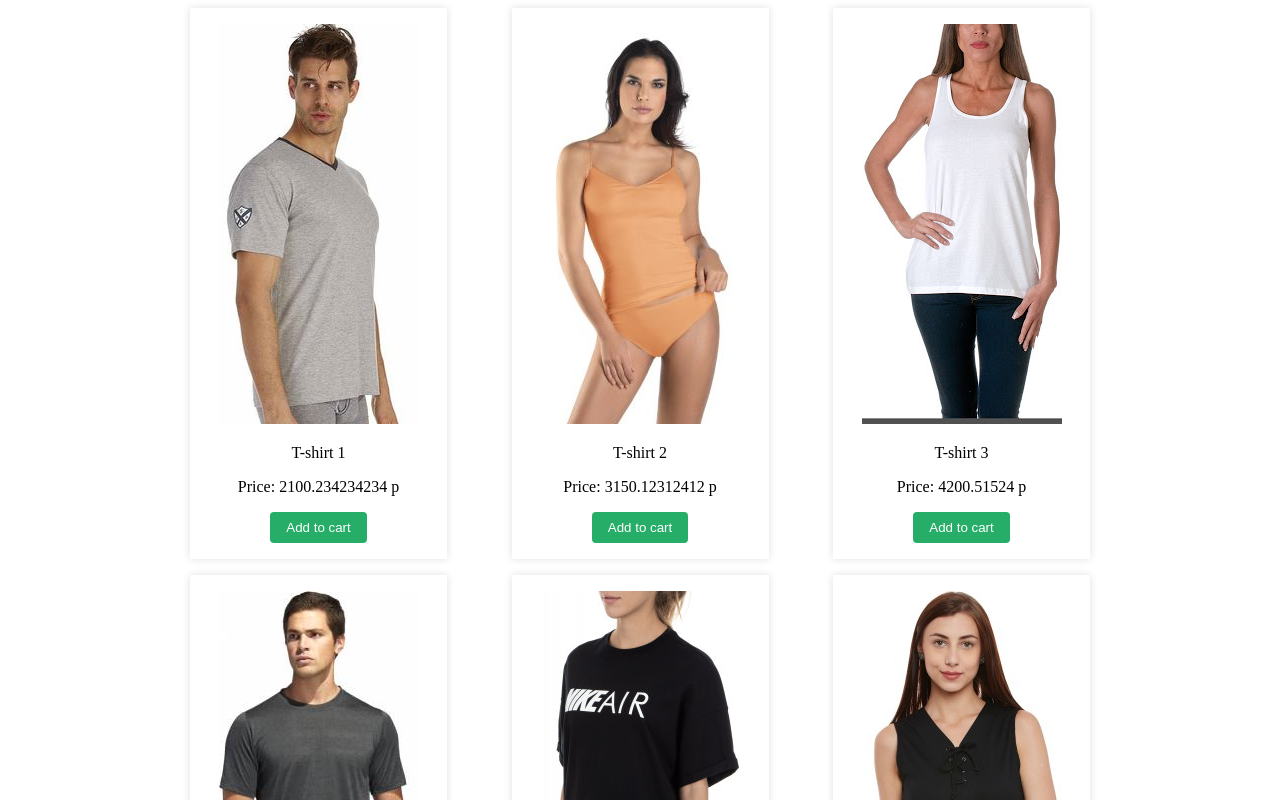
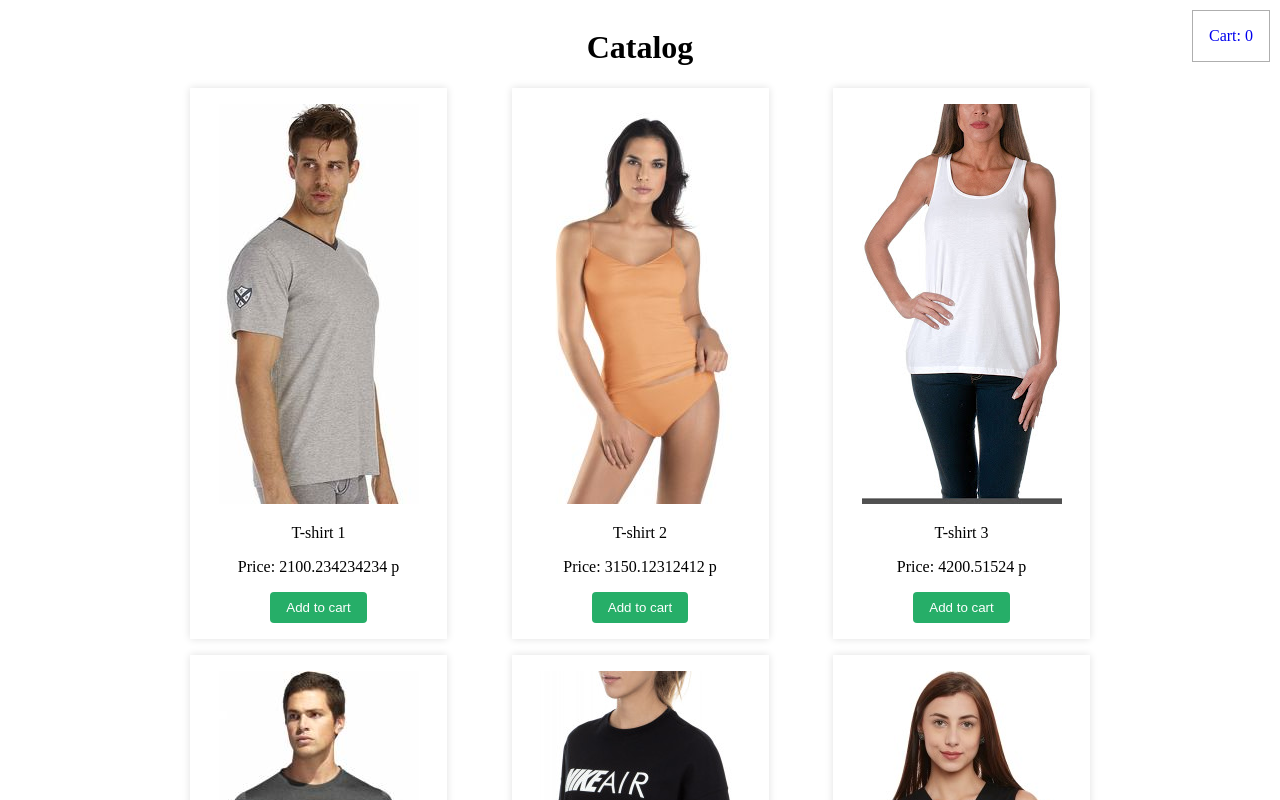
Before and after one commit to Pavel-Vinogradov/online_shop, a Vue app: page / in a window 1280 px wide. Shown: the top 800 px of the page. Built offline with nearby package versions, Linux system fonts and the light colour scheme; data requests are answered from the project's data file.

Commit message:
add router

```diff
--- a/src/assets/style/style.scss
+++ b/src/assets/style/style.scss
@@ -10,6 +10,7 @@ $radius: 4px;
   max-width: 900px;
   margin: 0 auto;
   flex-direction: column;
+  text-align: center;
 }
 
 .btn {
@@ -48,7 +49,7 @@ $radius: 4px;
 
   &__link_to_cart {
     position: fixed;
-    top: 80px;
+    top: 10px;
     right: 10px;
     padding: $padding*2;
     border: solid 1px #aeaeae;
--- a/src/components/v-cart.vue
+++ b/src/components/v-cart.vue
@@ -1,6 +1,11 @@
 <template>
 
   <div class="v-cart">
+    <router-link :to="{name:'catalog'}">
+      <div class="v-catalog__link_to_cart">Back to catalog</div>
+    </router-link>
+    <H1>Cart</H1>
+    <p v-if="!cart_data.length">There are no products in cart</p>
     <v-cart-item
         v-for="(item,index) in cart_data"
         @delFromCart="delFromCart(index)"
--- a/src/components/v-catalog.vue
+++ b/src/components/v-catalog.vue
@@ -1,4 +1,10 @@
 <template>
+  <div class="v-catalog">
+ <router-link :to="{name:'cart' ,params:{cart_data:getCart}}">
+   <div class="v-catalog__link_to_cart">Cart: {{ getCart.length }}</div>
+ </router-link>
+
+    <h1>Catalog</h1>
     <div class="v-catalog__list">
       <v-catalog-item
           @addToCart="addToCart"
@@ -6,6 +12,8 @@
           v-bind:key="item.article"
           v-bind:item="item"/>
     </div>
+  </div>
+
 </template>
 
 <script>
@@ -21,11 +29,13 @@ export default {
     getProducts() {
       return this.$store.state.products
     },
-
+    getCart() {
+      return this.$store.getters.CART
+    },
   },
   methods: {
     addToCart(data) {
-       this.$store.commit('setCart',data)
+      this.$store.commit('setCart', data)
 
     }
   },
--- a/src/components/v-main-wrap.vue
+++ b/src/components/v-main-wrap.vue
@@ -1,19 +1,16 @@
 <template>
   <div class="v-main-wrap">
+    <keep-alive>
+      <router-view/>
+    </keep-alive>
 
-    <v-catalog/>
-    <v-cart v-if="this.$store.getters.CART.length"
-            v-bind:cart_data="getItemCart"/>
   </div>
 </template>
 
 <script>
-import VCatalog from "@/components/v-catalog";
-import VCart from "@/components/v-cart";
 
 export default {
   name: "v-main-wrap",
-  components: {VCart, VCatalog},
   methods: {},
   computed: {
     getItemCart() {
--- a/src/main.js
+++ b/src/main.js
@@ -1,12 +1,14 @@
 import Vue from 'vue'
 import App from './App.vue'
 import store from './store/index'
+import router from './router/router'
 import "./assets/style/style.scss"
 
 Vue.config.productionTip = false
 
 new Vue({
     render: h => h(App),
-    store
+    store,
+    router,
 
 }).$mount('#app')
--- /dev/null
+++ b/src/router/router.js
@@ -0,0 +1,25 @@
+import Vue from 'vue'
+import VueRouter from 'vue-router'
+import vCatalog from '../components/v-catalog'
+import vCart from '../components/v-cart'
+
+Vue.use(VueRouter)
+
+const router = new VueRouter({
+    routes: [
+        {
+            path: '/',
+            name: 'catalog',
+            component: vCatalog
+        },
+        {
+            path: '/cart',
+            name: 'cart',
+            component: vCart,
+            props: true,
+        }
+    ]
+})
+
+
+export default router
```
Lines whose indentation alone changed are shown as unchanged.
